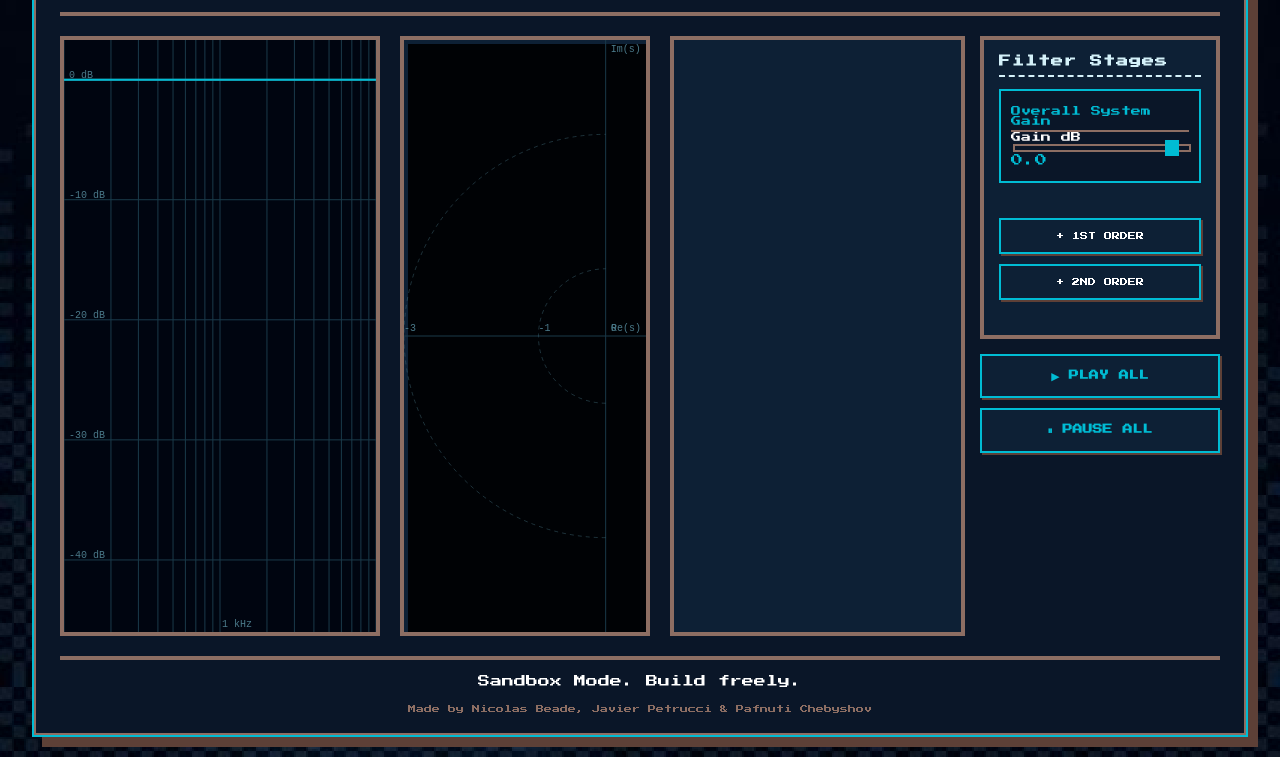
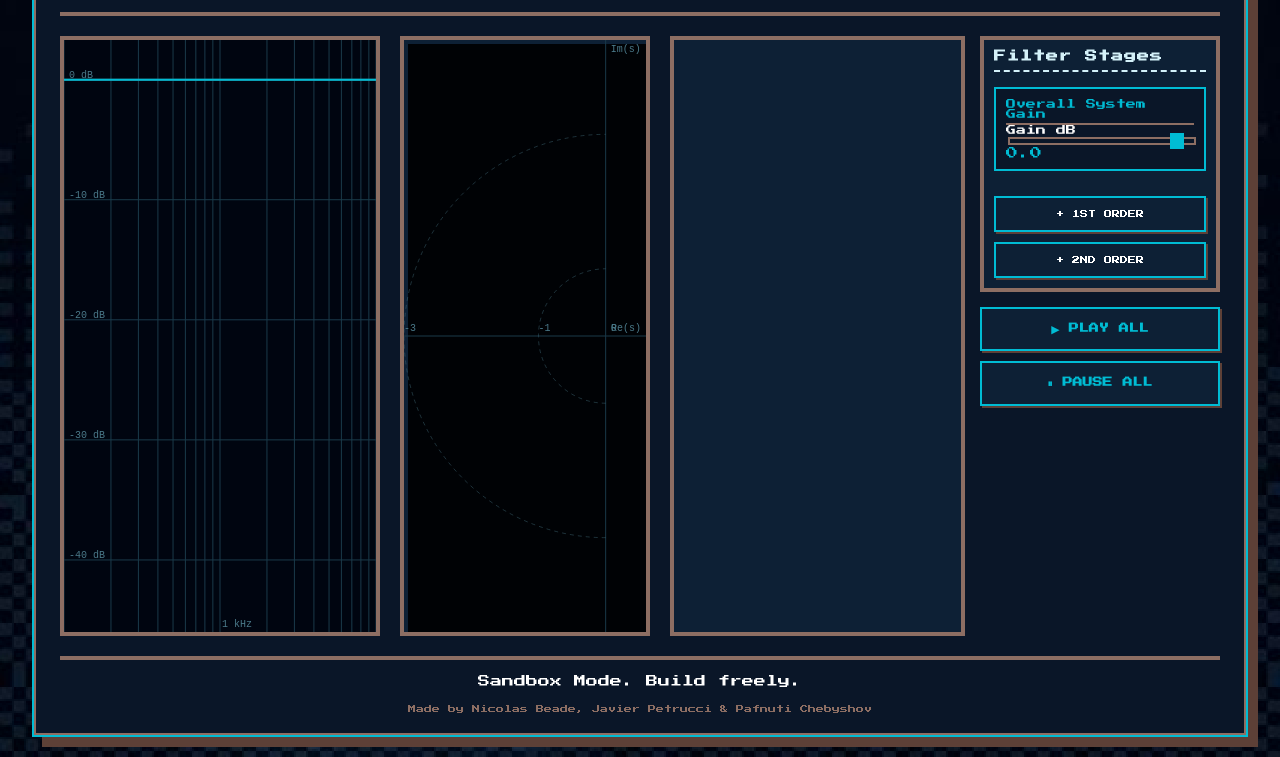
Before and after one commit to NicoBeade/chebygame, a plain HTML site: page index.html in a window 1280 px wide. Shown: the part 81-838 px from the top of the page. Drawn offline with Linux system fonts and the light colour scheme.

Commit message:
Fix box-sizing mathematics for pixel-perfect card fitting and compress empty margins inside Filter Stages control panel

```diff
--- a/css/style.css
+++ b/css/style.css
@@ -216,6 +216,10 @@ h2 {
     height: 600px;
 }
 
+#controls-area * {
+    box-sizing: border-box;
+}
+
 /* ── Challenge HUD ───────────────────────────────────────────── */
 #challenge-hud {
     background: var(--bg-panel);
@@ -334,9 +338,14 @@ button.active:hover {
 #filter-controls {
     background: var(--bg-panel);
     border: 4px solid var(--primary);
-    padding: 15px;
+    padding: 10px;
     display: flex;
     flex-direction: column;
+    gap: 10px;
+}
+
+#filter-controls h2 {
+    margin-bottom: 5px;
 }
 
 #stages-list {
@@ -358,16 +367,14 @@ button.active:hover {
 }
 
 #global-gain-card {
-    padding: 15px 10px;
+    padding: 10px;
     height: auto;
-    margin-bottom: 20px;
 }
 
 .add-buttons {
     display: flex;
     flex-direction: column;
     gap: 10px;
-    margin-bottom: 20px;
 }
 
 .stage-card:hover {
--- a/index.html
+++ b/index.html
@@ -5,7 +5,7 @@
     <meta charset="UTF-8">
     <meta name="viewport" content="width=device-width, initial-scale=1.0">
     <title>ChebyGame - Retro Filter Design</title>
-    <link rel="stylesheet" href="css/style.css?v=3">
+    <link rel="stylesheet" href="css/style.css?v=4">
 </head>
 
 <body>
```
